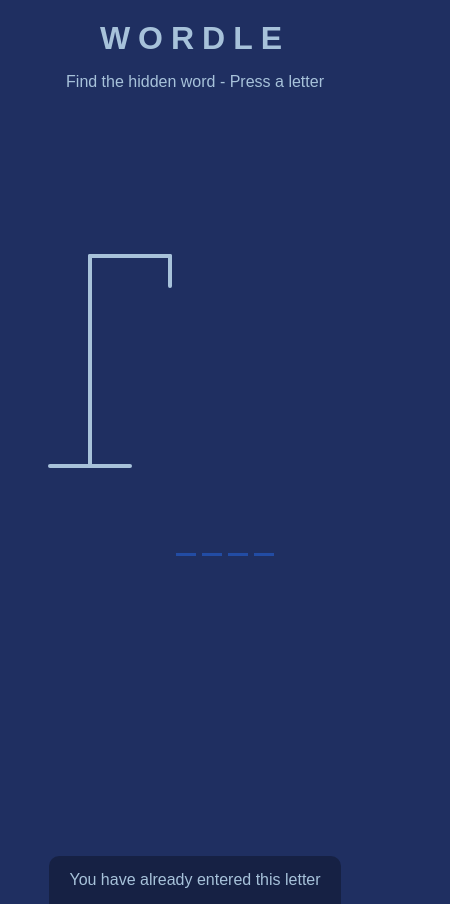
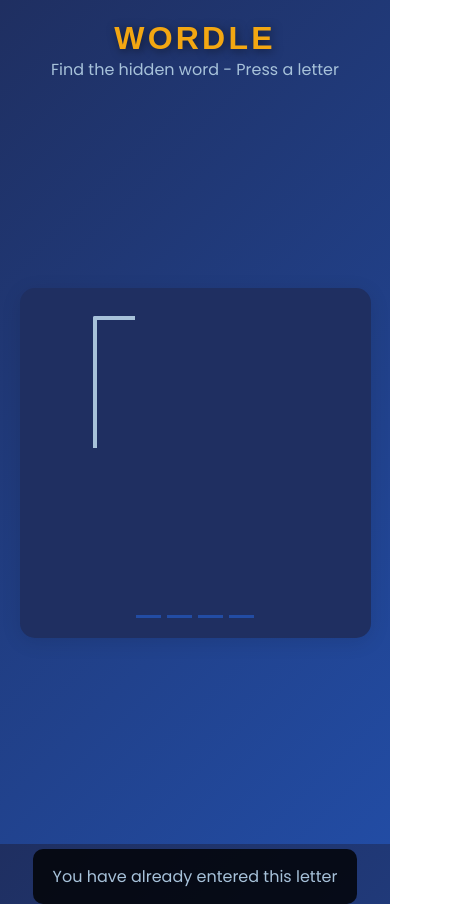
Before and after one commit to sangeetay23/Wordle, a plain HTML site: page index.html in a window 390 px wide. Shown: the whole page, 450 px wide, since content can reach past the window. Drawn offline with Linux system fonts and the light colour scheme; a web font is replaced by a local one.

Commit message:
style.css

```diff
--- a/style.css
+++ b/style.css
@@ -1,4 +1,4 @@
-@import url("https://fonts.googleapis.com/css2?family=DotGothic16&display=swap");
+/* @import url("https://fonts.googleapis.com/css2?family=DotGothic16&display=swap");
 
 :root {
   --primary-color: #1f2f61;
@@ -144,4 +144,211 @@ h3 {
 
 .notification-container p {
   margin: 0;
+} */
+
+
+@import url("https://fonts.googleapis.com/css2?family=DotGothic16&family=Poppins:wght@400;700&display=swap");
+
+:root {
+  --primary-color: #1f2f61;
+  --secondary-color: #224ca4;
+  --light-color: #a7c2da;
+  --highlight-color: #f3a712;
+  --background-gradient: linear-gradient(135deg, #1f2f61, #224ca4);
 }
+
+* {
+  box-sizing: border-box;
+  padding: 0;
+  margin: 0;
+}
+
+body {
+  background: var(--background-gradient);
+  color: var(--light-color);
+  font-family: "Poppins", sans-serif;
+  display: flex;
+  flex-direction: column;
+  align-items: center;
+  justify-content: center;
+  height: 100vh;
+  margin: 0;
+  overflow: hidden;
+}
+
+h1 {
+  margin: 20px 0 0;
+  letter-spacing: 0.5rem;
+  text-transform: uppercase;
+  font-family: "DotGothic16", sans-serif;
+  font-size: 3rem;
+  color: var(--highlight-color);
+  text-shadow: 2px 2px 10px rgba(0, 0, 0, 0.5);
+  transition: transform 0.3s ease;
+}
+
+h1:hover {
+  transform: scale(1.1);
+}
+
+h2, h3 {
+  letter-spacing: 0.2rem;
+  color: var(--highlight-color);
+}
+
+
+.game-container {
+  padding: 20px 30px;
+  position: relative;
+  margin: auto;
+  height: 350px;
+  width: 300px;
+  background-color: #1f2f61;
+  border-radius: 15px;
+  box-shadow: 0 4px 20px rgba(0, 0, 0, 0.1);
+}
+
+
+.figure-container {
+  fill: transparent;
+  stroke: var(--light-color);
+  stroke-width: 4px;
+  stroke-linecap: round;
+  max-width: 100%;
+}
+
+.figure-part {
+  display: none;
+}
+
+.wrong-letters-container {
+  position: absolute;
+  top: 10px;
+  right: 20px;
+  display: flex;
+  flex-direction: column;
+  text-align: right;
+}
+
+.wrong-letters-container p {
+  margin: 0 0 5px;
+  color: #f55a5a;
+  font-weight: bold;
+}
+
+.word {
+  display: flex;
+  position: absolute;
+  bottom: 30px;
+  left: 50%;
+  transform: translateX(-50%);
+  flex-wrap: wrap;
+}
+
+.letter {
+  border-bottom: 3px solid var(--secondary-color);
+  display: inline-flex;
+  font-size: 30px;
+  align-items: center;
+  justify-content: center;
+  margin: 0 3px;
+  height: 50px;
+  width: 35px;
+  color: var(--highlight-color);
+  font-weight: bold;
+}
+
+.popup-container {
+  background-color: rgba(0, 0, 0, 0.5);
+  position: fixed;
+  top: 0;
+  bottom: 0;
+  left: 0;
+  right: 0;
+  display: none;
+  align-items: center;
+  justify-content: center;
+  z-index: 10;
+}
+
+.popup {
+  background-color: var(--secondary-color);
+  border-radius: 10px;
+  padding: 20px 40px;
+  text-align: center;
+  box-shadow: 0 10px 20px rgba(0, 0, 0, 0.3);
+  animation: popup 0.5s ease-in-out;
+}
+
+@keyframes popup {
+  0% {
+    transform: scale(0);
+  }
+  100% {
+    transform: scale(1);
+  }
+}
+
+.popup button {
+  cursor: pointer;
+  background-color: var(--highlight-color);
+  color: var(--primary-color);
+  border: 0;
+  margin-top: 20px;
+  padding: 12px 20px;
+  font-size: 16px;
+  font-family: inherit;
+  border-radius: 5px;
+  transition: background-color 0.3s ease;
+}
+
+.popup button:hover {
+  background-color: #f7941d;
+}
+
+.notification-container {
+  background-color: rgba(0, 0, 0, 0.8);
+  color: var(--light-color);
+  border-radius: 10px;
+  padding: 15px 20px;
+  position: absolute;
+  bottom: -60px;
+  transition: transform 0.3s ease-in-out;
+}
+
+.notification-container.show {
+  transform: translateY(-60px);
+}
+
+.notification-container p {
+  margin: 0;
+}
+
+/* Media Queries */
+@media screen and (max-width: 600px) {
+  h1 {
+    font-size: 2rem;
+    letter-spacing: 0.2rem;
+  }
+
+  .game-container {
+    width: 100%;
+    max-width: 90%;
+    padding: 10px 15px;
+  }
+
+  .figure-container {
+    width: 100px;
+    height: 150px;
+  }
+
+  .word {
+    bottom: 20px;
+  }
+
+  .letter {
+    height: 40px;
+    width: 25px;
+    font-size: 25px;
+  }
+}
```
